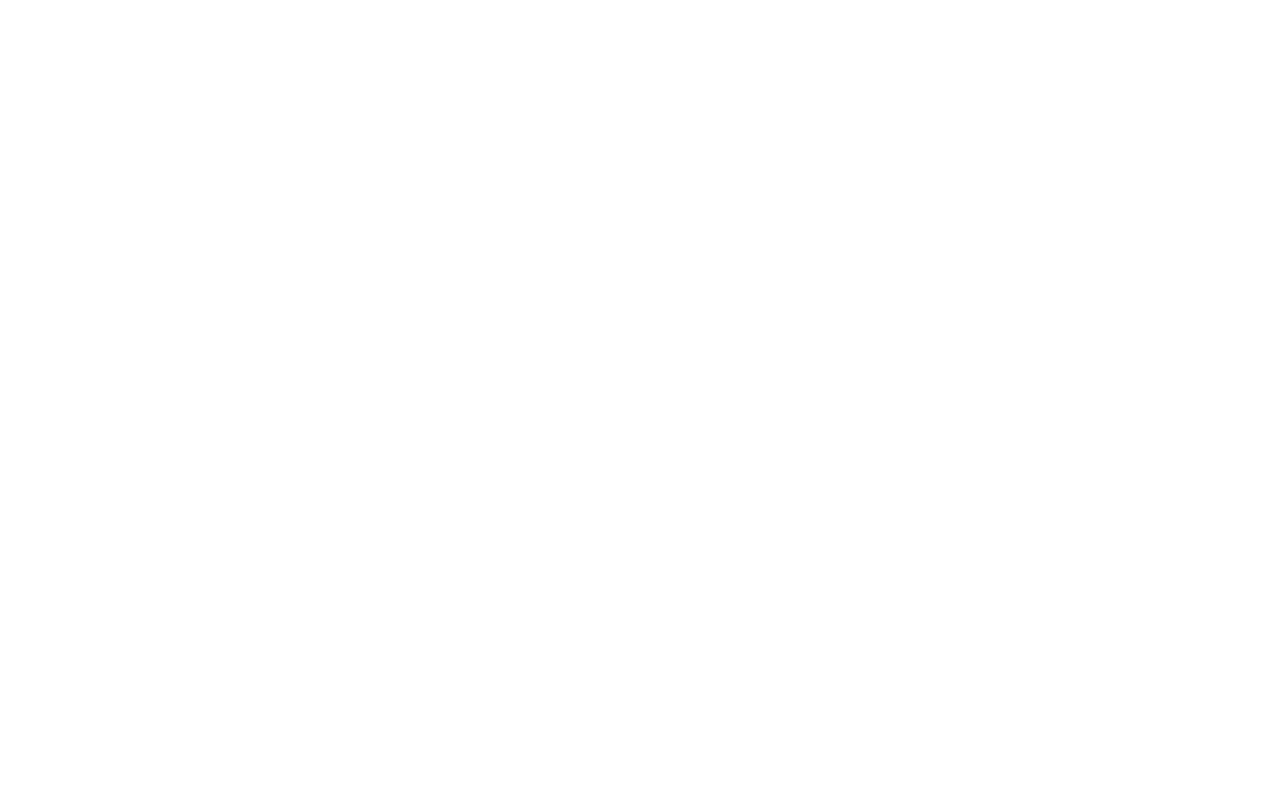
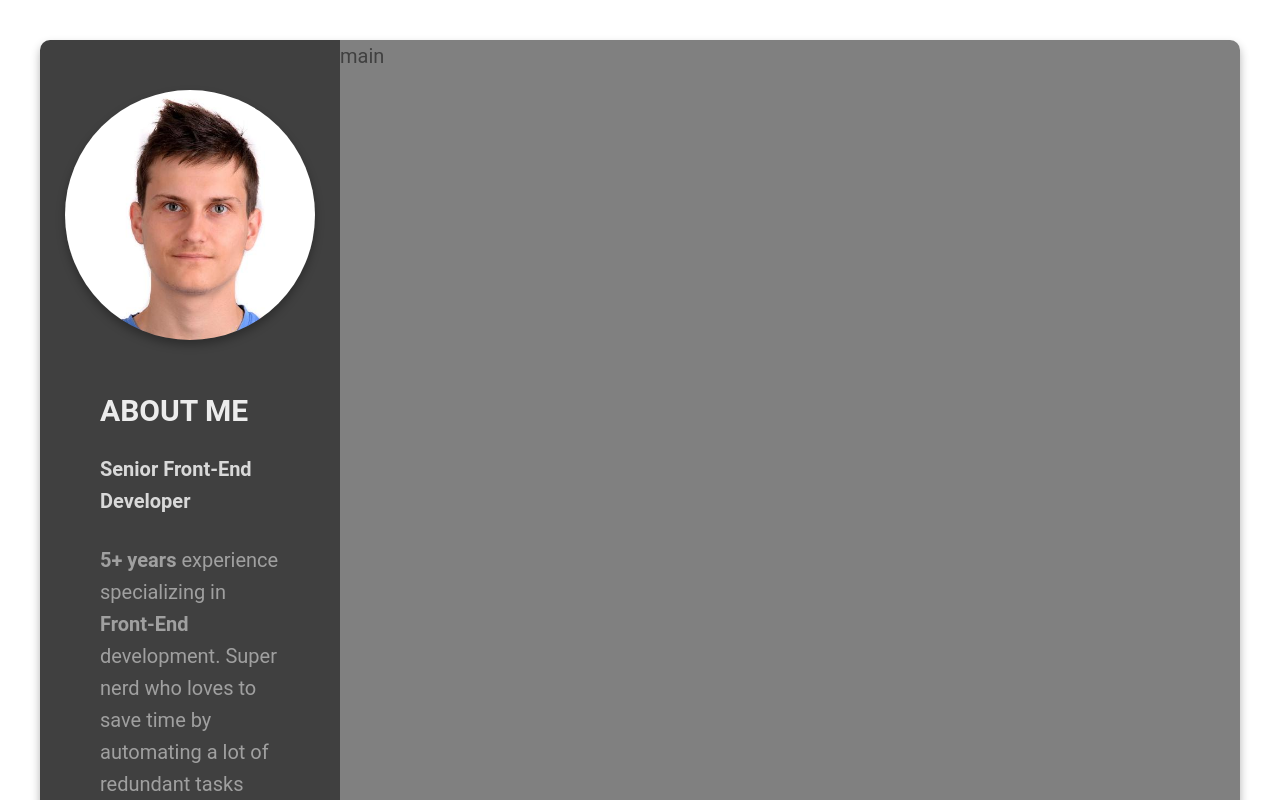
Before and after one commit to hristo2612/hristo2612.github.io, an Angular app: page / in a window 1280 px wide. Shown: the top 800 px of the page. Built offline with nearby package versions, Linux system fonts and the light colour scheme.

Commit message:
About Section

```diff
--- a/src/app/app-routing.module.ts
+++ b/src/app/app-routing.module.ts
@@ -1,7 +1,13 @@
 import { NgModule } from '@angular/core';
 import { RouterModule, Routes } from '@angular/router';
+import { HomeComponent } from './pages/home/home.component';
 
-const routes: Routes = [];
+const routes: Routes = [
+  {
+    path: '',
+    component: HomeComponent
+  }
+];
 
 @NgModule({
   imports: [RouterModule.forRoot(routes, { useHash: true })],
--- a/src/app/app.module.ts
+++ b/src/app/app.module.ts
@@ -3,10 +3,12 @@
 
 import { AppRoutingModule } from './app-routing.module';
 import { AppComponent } from './app.component';
+import { HomeComponent } from './pages/home/home.component';
 
 @NgModule({
   declarations: [
-    AppComponent
+    AppComponent,
+    HomeComponent
   ],
   imports: [
     BrowserModule,
--- /dev/null
+++ b/src/app/pages/home/home.component.html
@@ -0,0 +1,33 @@
+<div class="home">
+  <nav class="nav">
+    <div class="nav__profile">
+      <img class="nav__picture" src="assets/images/profile-picture.jpg" alt="an old picture of me" />
+    </div>
+    <div class="about">
+      <h1 class="about__name">
+        About ME
+      </h1>
+      <h4 class="about__title">Senior Front-End Developer</h4>
+      <p class="about__description">
+<b>5+ years</b> experience specializing in <b>Front-End</b> development. Super nerd who loves
+to save time by automating a lot of redundant tasks either on the web or on a desktop environment, loves working on popular web frameworks
+such as <b>Angular 2+</b>. Interested in devising a better problem-solving method for challenging tasks, and learning new technologies and
+tools.
+      </p>
+    </div>
+    <div class="socials">
+      <h1 class="socials__name">
+        Social Links
+      </h1>
+      <p class="socials__description">
+<b>5+ years</b> experience specializing in <b>Front-End</b> development. Super nerd who loves
+to save time by automating a lot of redundant tasks either on the web or on a desktop environment, loves working on popular web frameworks
+such as <b>Angular 2+</b>. Interested in devising a better problem-solving method for challenging tasks, and learning new technologies and
+tools.
+      </p>
+    </div>
+  </nav>
+  <main class="main">
+    main
+  </main>
+</div>
--- /dev/null
+++ b/src/app/pages/home/home.component.scss
@@ -0,0 +1,59 @@
+.home {
+  display: flex;
+  margin: 4rem;
+  border-radius: 1rem;
+  overflow: hidden;
+  box-shadow: 0 0.5rem 1rem rgba(0, 0, 0, 0.3);
+}
+
+.nav {
+  width: 25%;
+  background-color: #404040;
+  display: flex;
+  flex-direction: column;
+  justify-content: space-around;
+  align-items: center;
+  color: rgba(255,255,255, 0.9);
+
+  &__profile {
+    display: flex;
+    margin: 5rem 2rem 0 2rem;
+    border-radius: 50%;
+    box-shadow: 0 0.5rem 1rem rgba(0, 0, 0, 0.3);
+    overflow: hidden;
+  }
+
+  &__picture {
+    width: 25rem;
+    height: 25rem;
+  }
+}
+
+.about, .socials {
+  margin: 3rem 6rem;
+  border-bottom: 1px solid rgba(255,255,255, 0.5);
+  padding-bottom: 3rem;
+
+  &__name {
+    text-transform: uppercase;
+  }
+
+  &__title {
+    color: rgba(255,255,255, 0.8)
+  }
+
+  &__description {
+    color: rgba(255,255,255, 0.5);
+  }
+}
+
+.socials {
+  margin: 0 6rem;
+  border-bottom: none;
+}
+
+
+.main {
+  flex: 1;
+  background-color: grey;
+}
--- /dev/null
+++ b/src/app/pages/home/home.component.ts
@@ -0,0 +1,15 @@
+import { Component, OnInit } from '@angular/core';
+
+@Component({
+  selector: 'app-home',
+  templateUrl: './home.component.html',
+  styleUrls: ['./home.component.scss']
+})
+export class HomeComponent implements OnInit {
+
+  constructor() { }
+
+  ngOnInit(): void {
+  }
+
+}
--- a/src/styles.scss
+++ b/src/styles.scss
@@ -1 +1,12 @@
-/* You can add global styles to this file, and also import other style files */
+html {
+  font-size: 62.5%;
+}
+
+body {
+  padding: 0;
+  margin: 0;
+  font-family: 'Roboto', sans-serif;
+  font-size: 2rem;
+  line-height: 3.2rem;
+  color: #404040;
+}
```
Also changed, not shown: 1 other file (tests, documents, lock files or other folders).
